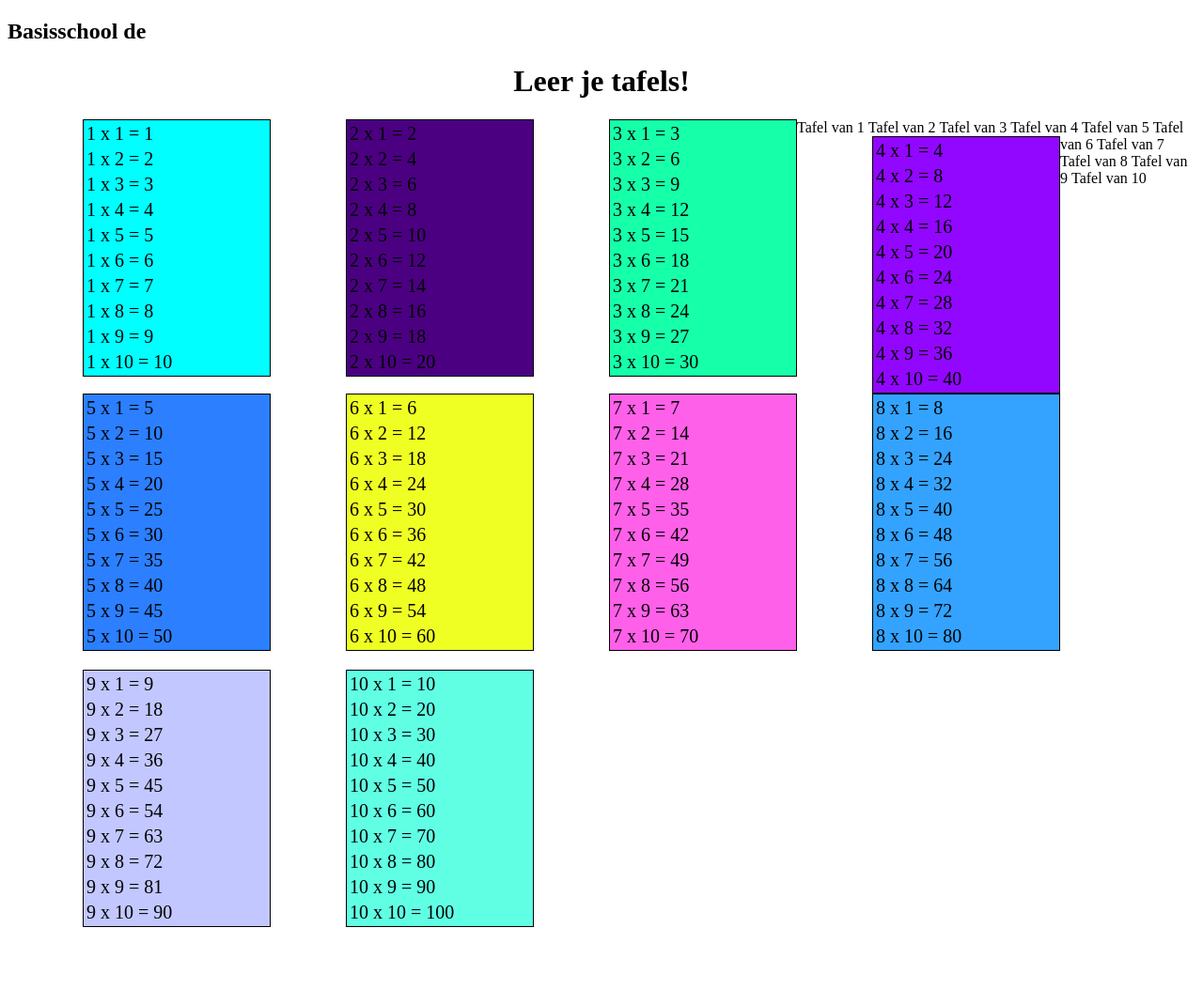
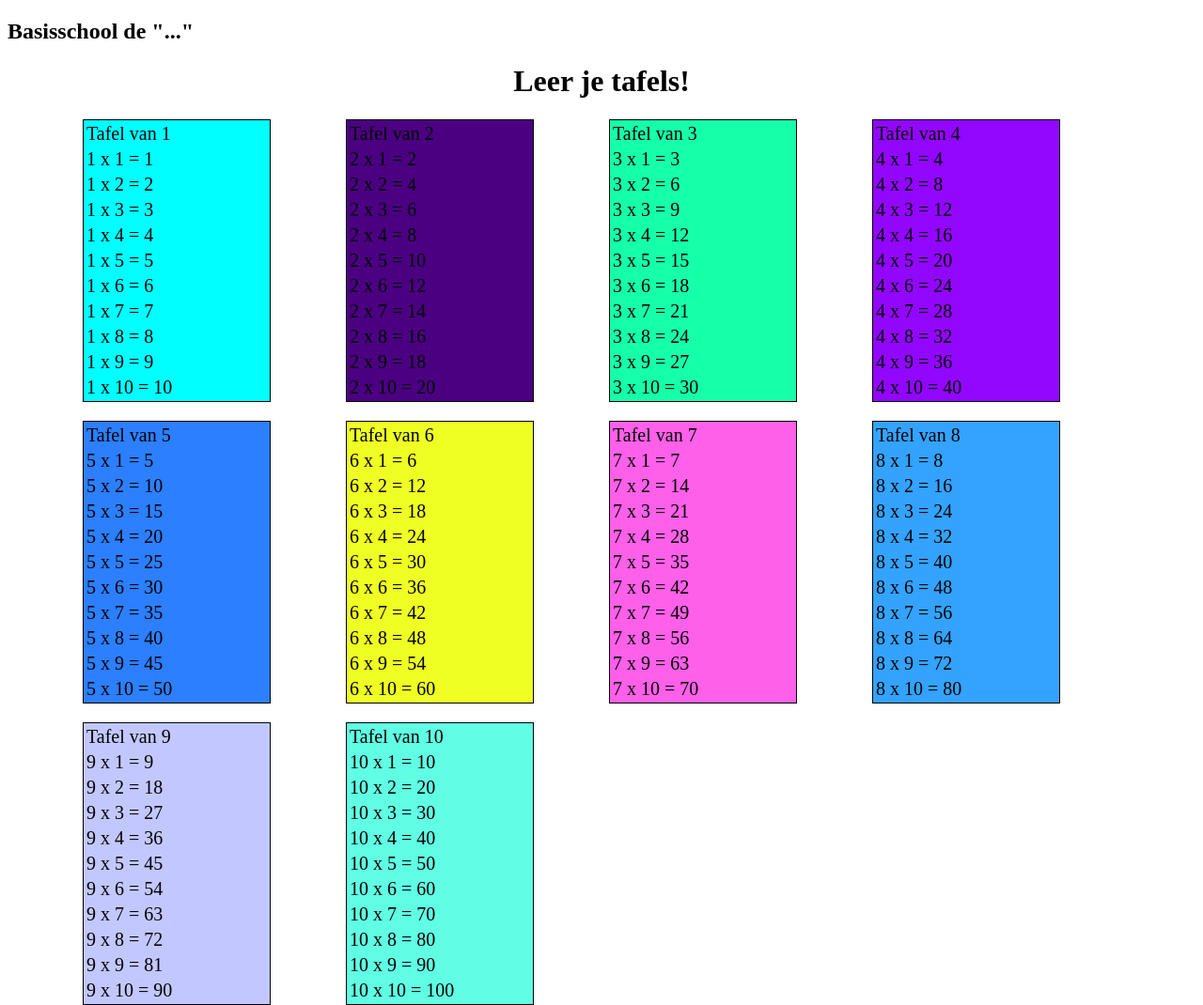
Before and after one commit to Hvanderklis/ALA-Tafels-rekenen, a plain HTML site: page index.html in a window 1280 px wide. Shown: the whole page at 94% size. Before the commit the page ends 987 px from the top, so only its background shows below. Drawn offline with Linux system fonts and the light colour scheme.

Commit message:
Updated again

```diff
--- a/css/styles.css
+++ b/css/styles.css
@@ -50,6 +50,7 @@
     font-size:20px;
     float: left;
     width: 200px;
+    margin-top:20px;
 }
 
 #table6
@@ -60,6 +61,7 @@
     font-size:20px;
     float: left;
     width: 200px;
+    margin-top:20px;
 }
 
 #table7
@@ -70,6 +72,7 @@
     font-size:20px;
     float: left;
     width: 200px;
+    margin-top:20px;
 }
 
 #table8
@@ -80,6 +83,7 @@
     font-size:20px;
     float: left;
     width: 200px;
+    margin-top:20px;
 }
 
 #table9
@@ -103,3 +107,9 @@
     width: 200px;
     margin-top:20px;
 }
+
+#tabletitle1
+{
+    text-align: center;
+    float:left;
+}
--- a/index.html
+++ b/index.html
@@ -6,13 +6,14 @@
     <link rel="stylesheet" href="css/styles.css">
 </head>
 <body>
-    <h2 id="title1">Basisschool de </h2>
+    <h2 id="title1">Basisschool de "..."</h2>
     <h1 id="title">Leer je tafels!</h1>
     <table id="table1">
-        <thead>
-            Tafel van 1
-        </thead>
+
         <tbody>
+        <tr>
+            <td>Tafel van 1</td>
+        </tr>
         <tr>
            <td>1 x 1 = 1</td>
         </tr>
@@ -46,10 +47,11 @@
         </tbody>
     </table>
     <table id="table2">
-        <thead>
-        Tafel van 2
-        </thead>
+
         <tbody>
+        <tr>
+            <td>Tafel van 2</td>
+        </tr>
         <tr>
             <td>2 x 1 = 2</td>
         </tr>
@@ -83,10 +85,10 @@
         </tbody>
     </table>
     <table id="table3">
-        <thead>
-        Tafel van 3
-        </thead>
         <tbody>
+        <tr>
+            <td>Tafel van 3</td>
+        </tr>
         <tr>
             <td>3 x 1 = 3</td>
         </tr>
@@ -120,10 +122,10 @@
         </tbody>
     </table>
     <table id="table4">
-        <thead>
-        Tafel van 4
-        </thead>
         <tbody>
+        <tr>
+            <td>Tafel van 4</td>
+        </tr>
         <tr>
             <td>4 x 1 = 4</td>
         </tr>
@@ -157,10 +159,11 @@
         </tbody>
     </table>
     <table id="table5">
-    <thead>
-    Tafel van 5
-    </thead>
+
     <tbody>
+    <tr>
+        <td>Tafel van 5</td>
+    </tr>
     <tr>
         <td>5 x 1 = 5</td>
     </tr>
@@ -194,10 +197,11 @@
     </tbody>
     </table>
     <table id="table6">
-        <thead>
-        Tafel van 6
-        </thead>
+
         <tbody>
+        <tr>
+            <td>Tafel van 6</td>
+        </tr>
         <tr>
             <td>6 x 1 = 6</td>
         </tr>
@@ -231,10 +235,11 @@
         </tbody>
     </table>
     <table id="table7">
-        <thead>
-        Tafel van 7
-        </thead>
+
         <tbody>
+        <tr>
+            <td>Tafel van 7</td>
+        </tr>
         <tr>
             <td>7 x 1 = 7</td>
         </tr>
@@ -268,10 +273,11 @@
         </tbody>
     </table>
     <table id="table8">
-        <thead>
-        Tafel van 8
-        </thead>
+
         <tbody>
+        <tr>
+            <td>Tafel van 8</td>
+        </tr>
         <tr>
             <td>8 x 1 = 8</td>
         </tr>
@@ -305,10 +311,11 @@
         </tbody>
     </table>
     <table id="table9">
-        <thead>
-        Tafel van 9
-        </thead>
+
         <tbody>
+        <tr>
+            <td>Tafel van 9</td>
+        </tr>
         <tr>
             <td>9 x 1 = 9</td>
         </tr>
@@ -342,10 +349,11 @@
         </tbody>
     </table>
     <table id="table10">
-        <thead>
-        Tafel van 10
-        </thead>
+
         <tbody>
+        <tr>
+            <td>Tafel van 10</td>
+        </tr>
         <tr>
             <td>10 x 1 = 10</td>
         </tr>
```
